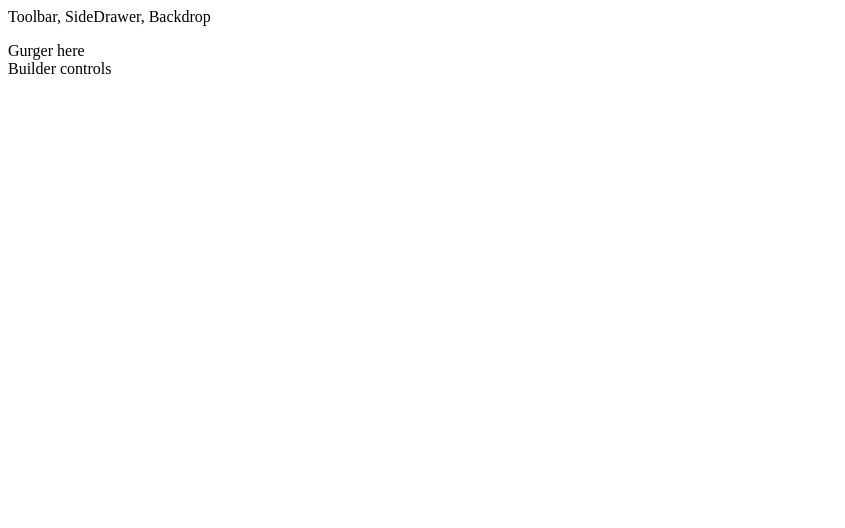
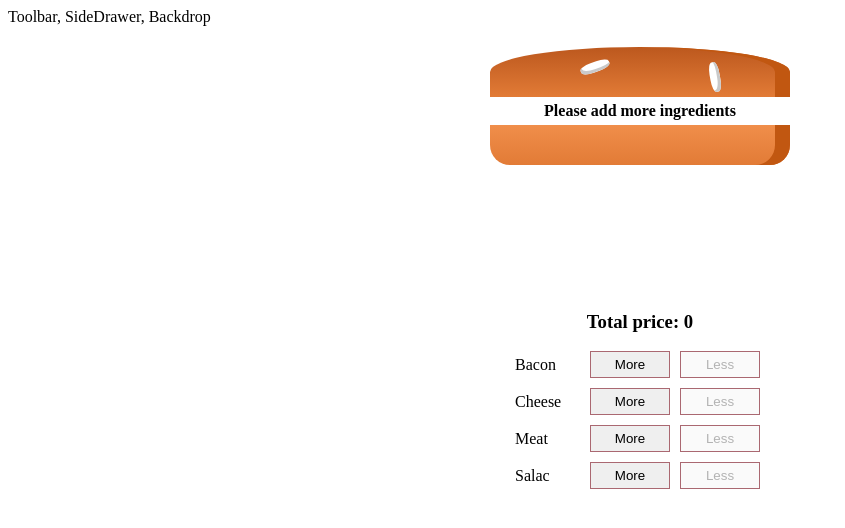
Before and after one commit to phuchieuct93abc/React_demo, a React app: page / in a window 1280 px wide. Shown: the top 528 px of the page, without its empty margins (0-845 px from the left). Built offline with nearby package versions, Linux system fonts and the light colour scheme; the HTML template or start-up script is replaced by a standard one.

Commit message:
Update BurgerControls

```diff
--- a/src/components/Burger/Burger.js
+++ b/src/components/Burger/Burger.js
@@ -1,4 +1,25 @@
 import React from 'react';
+import styleClass from './Burger.module.css'
+import BurgerIngredient from './BurgerIngredient/BurgerIngredient';
+const burger = (props) => {
 
-const burger=(props)=>(<div>Gurger here</div>);
+    let ingredients = Object.keys(props.ingredients)
+        .map(key => {
+            let number = props.ingredients[key];
+            return [...Array(number)].map((_, index) =>
+                <BurgerIngredient key={key + index} type={key}></BurgerIngredient>
+            )
+        })
+        .reduce((accu, curr) => accu.concat(curr), []);
+    if (ingredients.length === 0) {
+        ingredients = <div>Please add more ingredients</div>
+    }
+    return (
+        <div className={styleClass.burger}>
+            <BurgerIngredient type="bread-top"></BurgerIngredient>
+            {ingredients}
+            <BurgerIngredient type="bread-bottom"></BurgerIngredient>
+        </div>
+    )
+};
 export default burger
--- /dev/null
+++ b/src/components/Burger/Burger.module.css
@@ -0,0 +1,7 @@
+.burger{
+    width: 100%;
+    height: 250px;
+    overflow: auto;
+    text-align: center;
+    font-weight: bold;
+}
--- /dev/null
+++ b/src/components/Burger/BurgerControls/BurgerControl/BurgerControl.js
@@ -0,0 +1,12 @@
+import React from 'react';
+import styleClasses from "./BurgerControl.module.css"
+const burgerControl = (props) => {
+     return (
+        <div className={styleClasses.burgerControl}>
+            <div className={styleClasses.label}>{props.label}</div>
+            <button className={styleClasses.button} onClick={props.more}>More</button>
+            <button className={styleClasses.button} onClick={props.less} disabled={props.disabled}>Less</button>
+
+        </div>)
+}
+export default burgerControl;
--- /dev/null
+++ b/src/components/Burger/BurgerControls/BurgerControl/BurgerControl.module.css
@@ -0,0 +1,19 @@
+.burgerControl{
+  display: flex;
+  justify-content: space-between;
+  align-items: center;
+  margin: 10px auto;
+  width: 250px;
+}
+.label{
+    flex:1
+}
+.button{
+    width: 80px;
+    display: block;
+    padding: 5px;
+    border: 1px solid #AA6871;
+    cursor: pointer;
+    outline: none;
+    margin: 0 5px
+}
--- /dev/null
+++ b/src/components/Burger/BurgerControls/BurgerControls.js
@@ -0,0 +1,22 @@
+import React from 'react';
+import BurgerControl from './BurgerControl/BurgerControl';
+
+const controls = [
+    { label: "Bacon", type: "bacon" },
+    { label: "Cheese", type: "cheese" },
+    { label: "Meat", type: "meat" },
+    { label: "Salac", type: "salad" },
+]
+const burgerControls = (props) => {
+    return (
+        <div>
+            <h3 style={{textAlign:'center'}}>Total price: {props.price}</h3>
+
+            {controls.map(c => (
+                <BurgerControl disabled={props.disabledInfo[c.type]} more={() => props.addIngredient(c.type)} less={() => props.removeIngredient(c.type)} label={c.label}></BurgerControl>
+            ))}
+        </div>
+
+    )
+}
+export default burgerControls;
--- a/src/components/Burger/BurgerIngredient/BurgerIngredient.js
+++ b/src/components/Burger/BurgerIngredient/BurgerIngredient.js
@@ -5,7 +5,7 @@
     let ingredient = null;
     switch (props.type) {
         case 'bread-bottom':
-            ingredient = <div className={styleClasses.breadBottom}>Bread bottom</div>;
+            ingredient = <div className={styleClasses.breadBottom}></div>;
             break;
         case 'bread-top':
             ingredient = (
@@ -27,6 +27,8 @@
         case "salad":
             ingredient = <div className={styleClasses.salad}></div>;
             break;
+
+        default: ingredient = null;
     }
     return ingredient;
 }
--- a/src/components/Burger/BurgerIngredient/BurgerIngredient.module.css
+++ b/src/components/Burger/BurgerIngredient/BurgerIngredient.module.css
@@ -1,3 +1,67 @@
+.breadTop{
+    height: 50px;
+    width: 300px;
+    margin: 5px auto;
+    background:linear-gradient(#bc581e,#e27b36);
+    border-radius: 50% 50% 0 0;
+    box-shadow: inset -15px 0 #c15711;
+    position: relative;
+}
+.seeds1{
+    width: 30px;
+    height: 10px;
+    position: absolute;
+    left: 30%;
+    top:30%;
+    background-color: white;
+    border-radius: 40%;
+    transform: rotate(-20deg);
+    box-shadow: inset 2px -3px #c9c9c9
+}
+.seeds2{
+    width: 30px;
+    height: 10px;
+    position: absolute;
+    left: 70%;
+    top:50%;
+    background-color: white;
+    border-radius: 40%;
+    transform: rotate(-100deg);
+    box-shadow: inset 2px -3px #c9c9c9
+}
 .breadBottom{
+    height: 40px;
+    width: 300px;
+    margin: 5px auto;
+    background:linear-gradient(#f08e4a,#e27b36);
+    box-shadow: inset -15px 0 #c15711;
+    border-radius: 0 0 20px 20px;
 
 }
+.bacon{
+    height: 10px;
+    width: 320px;
+    margin: 5px auto;
+    background: linear-gradient(#bf3813,#c45e38);
+}
+.cheese{
+    height: 15px;
+    width: 320px;
+    margin: 5px auto;
+    background: linear-gradient(#f4d004,#d6bb22);
+    border-radius: 10px;
+}
+.meat{
+    height: 18px;
+    width: 320px;
+    margin: 5px auto;
+    background: linear-gradient(#7f3608,#702e05);
+    border-radius: 10px;
+}
+.salad{
+    height: 20px;
+    width: 320px;
+    margin: 5px auto;
+    background: linear-gradient(#228c1d,#91ce50);
+    border-radius: 20px;
+}
--- a/src/containers/BurgerBuilder/BurgerBuilder.js
+++ b/src/containers/BurgerBuilder/BurgerBuilder.js
@@ -1,14 +1,55 @@
 import React from 'react';
 import Burger from '../../components/Burger/Burger';
-
+import BurgerControls from '../../components/Burger/BurgerControls/BurgerControls';
+const INGREDIENT_PRICES = {
+    salad: 10,
+    cheese: 20,
+    bacon: 30,
+    meat: 40,
+}
 class BurgerBuilder extends React.Component {
 
+    state = {
+        ingredients: {
+            salad: 0,
+            cheese: 0,
+            bacon: 0,
+            meat: 0,
+        },
+        totalPrice: 0
+    }
+    addIngredientHandler = (type) => {
+        let ingredients = { ...this.state.ingredients }
+        ingredients[type]++;
+        let additionalPrice = INGREDIENT_PRICES[type];
+        this.setState({ ingredients, totalPrice: this.state.totalPrice + additionalPrice })
+    }
+    removeIngredientHandler = (type) => {
+        let ingredients = { ...this.state.ingredients }
+        if (ingredients[type] == 0) {
+            return
+        }
+        ingredients[type]--;
+        let subPrice = INGREDIENT_PRICES[type];
+        this.setState({ ingredients, totalPrice: this.state.totalPrice - subPrice })
+    }
     render() {
+        let disabledInfo = Object.keys(this.state.ingredients).reduce((acc, cur) => {
+            acc[cur] = this.state.ingredients[cur] == 0
+            return acc;
+        }, {})
+        console.log(disabledInfo)
         return (
-           <React.Fragment>
-              <Burger></Burger>
-               <div>Builder controls</div>
-           </React.Fragment>
+            <React.Fragment>
+
+                <Burger ingredients={this.state.ingredients} />
+                <BurgerControls
+                price={this.state.totalPrice}
+                    addIngredient={this.addIngredientHandler}
+                    removeIngredient={this.removeIngredientHandler}
+                    disabledInfo={disabledInfo}
+                />
+            </React.Fragment>
         )
     }
 }
```
Also changed, not shown: src/components/Burger/BurgerControls/BurgerControls.module.css (added, +10 -0 lines).
